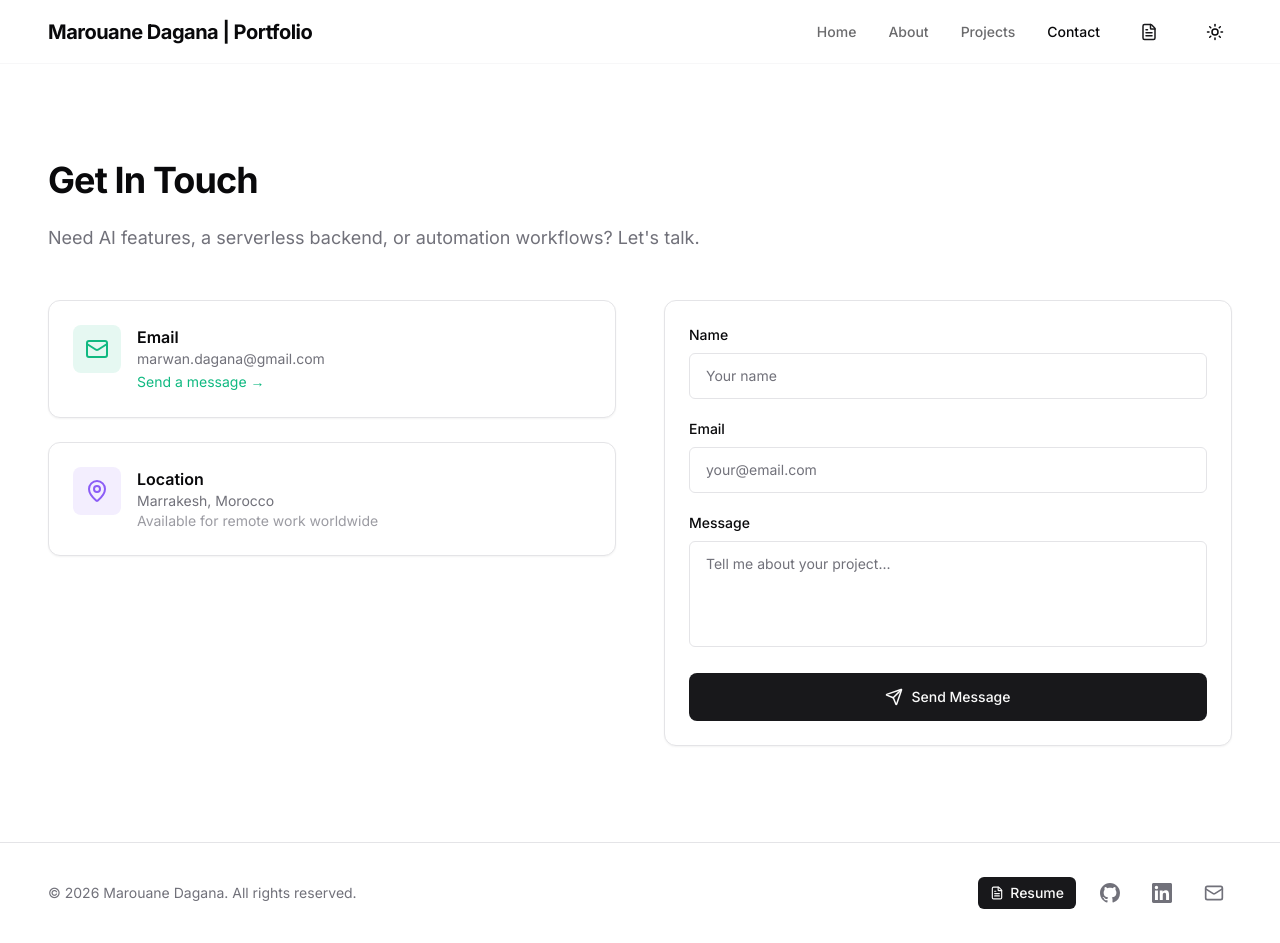
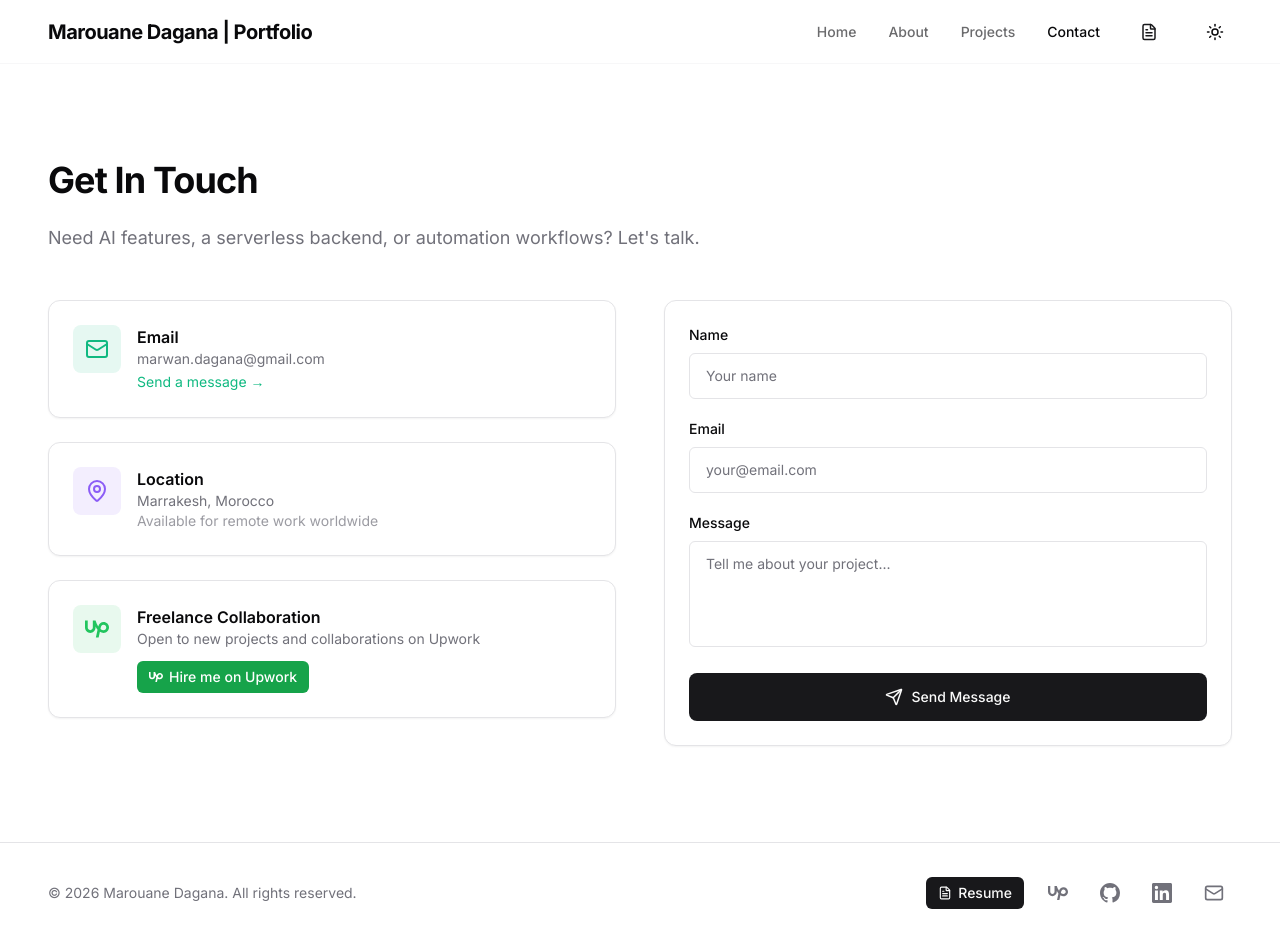
Before and after one commit to daganoo/daganoo-portfolio, a React (Create React App) app: page /contact in a window 1280 px wide. Built offline with nearby package versions, Linux system fonts and the light colour scheme.

Commit message:
add upwork link and stuff

```diff
--- a/src/components/Footer.tsx
+++ b/src/components/Footer.tsx
@@ -1,5 +1,6 @@
 import { Mail, FileText } from "lucide-react";
 import { GithubIcon } from "./icons/GithubIcon";
+import { UpworkIcon } from "./icons/UpworkIcon";
 
 const LinkedinIcon = ({ size }: { size: number }) => (
   <svg width={size} height={size} viewBox="0 0 24 24" fill="currentColor" role="img">
@@ -8,6 +9,7 @@ const LinkedinIcon = ({ size }: { size: number }) => (
 );
 
 const socialLinks = [
+  { icon: UpworkIcon, href: "https://www.upwork.com/freelancers/~01205234478041cf4f", label: "Upwork" },
   { icon: GithubIcon, href: "https://github.com/daganoo", label: "GitHub" },
   { icon: LinkedinIcon, href: "https://www.linkedin.com/in/marouane-dagana-418832264/", label: "LinkedIn" },
   { icon: Mail, href: "mailto:marwan.dagana@gmail.com", label: "Email" },
--- /dev/null
+++ b/src/components/icons/UpworkIcon.tsx
@@ -0,0 +1,5 @@
+export const UpworkIcon = ({ size }: { size: number }) => (
+  <svg width={size} height={size} viewBox="0 0 24 24" fill="currentColor" role="img">
+    <path d="M18.561 13.158c-1.102 0-2.135-.467-3.074-1.227l.228-1.076.008-.042c.207-1.143.849-3.06 2.839-3.06 1.492 0 2.703 1.212 2.703 2.703-.001 1.489-1.212 2.702-2.704 2.702zm0-8.14c-2.539 0-4.51 1.649-5.31 4.366-1.22-1.834-2.148-4.036-2.687-5.892H7.828v7.112c-.002 1.406-1.141 2.546-2.547 2.548-1.405-.002-2.543-1.143-2.545-2.548V3.492H0v7.112c0 2.914 2.37 5.303 5.281 5.303 2.913 0 5.283-2.389 5.283-5.303v-1.19c.529 1.107 1.182 2.229 1.974 3.221l-1.673 7.873h2.797l1.213-5.71c1.063.679 2.285 1.109 3.686 1.109 3 0 5.439-2.452 5.439-5.45 0-3-2.439-5.439-5.439-5.439z" />
+  </svg>
+);
--- a/src/data/experience.ts
+++ b/src/data/experience.ts
@@ -57,7 +57,8 @@ export const work: Experience[] = [
     title: "Freelance Full-Stack & AI Developer",
     organization: "Self-employed",
     location: "Remote",
-    startDate: "2023",
+    link: "https://www.upwork.com/freelancers/~01205234478041cf4f",
+    startDate: "2024",
     endDate: undefined,
     description:
       "Independent developer delivering cloud infrastructure, AI solutions, and full-stack applications for clients worldwide.",
@@ -66,7 +67,7 @@ export const work: Experience[] = [
       "Developed AI-powered chatbot using AWS Bedrock and RAG — answers questions from company documents",
       "Deployed full-stack e-commerce platform on AWS handling 100k+ monthly users with under 1s load times",
       "Built serverless contact form running at $0.50/month using Lambda, DynamoDB, and SES",
-      "Automated business workflows using n8n integrated with AWS services",
+      "Automated business workflows for Upwork clients using n8n integrated with AWS services",
     ],
     type: "work",
   },
--- a/src/sections/Contact.tsx
+++ b/src/sections/Contact.tsx
@@ -1,6 +1,7 @@
 import { useState, FormEvent } from "react";
 import { motion } from "framer-motion";
 import { Mail, MapPin, Send, Loader2 } from "lucide-react";
+import { UpworkIcon } from "../components/icons/UpworkIcon";
 
 const FORMSPREE_ENDPOINT = "https://formspree.io/f/mzdwaejr";
 
@@ -86,6 +87,29 @@ export const Contact = () => {
                 <p className="text-sm text-muted-foreground/70">
                   Available for remote work worldwide
                 </p>
+              </div>
+            </div>
+          </div>
+
+          <div className="rounded-xl border border-border bg-card p-6 shadow-sm">
+            <div className="flex items-start gap-4">
+              <div className="rounded-lg bg-green-500/10 p-3 text-green-500">
+                <UpworkIcon size={24} />
+              </div>
+              <div className="flex-1">
+                <h3 className="font-semibold text-card-foreground">Freelance Collaboration</h3>
+                <p className="mb-3 text-sm text-muted-foreground">
+                  Open to new projects and collaborations on Upwork
+                </p>
+                <a
+                  href="https://www.upwork.com/freelancers/~01205234478041cf4f"
+                  target="_blank"
+                  rel="noopener noreferrer"
+                  className="inline-flex items-center gap-1.5 rounded-md bg-green-600 px-3 py-1.5 text-sm font-medium text-white transition-all hover:bg-green-500"
+                >
+                  <UpworkIcon size={14} />
+                  Hire me on Upwork
+                </a>
               </div>
             </div>
           </div>
--- a/src/sections/Experience.tsx
+++ b/src/sections/Experience.tsx
@@ -1,6 +1,7 @@
 import { motion } from "framer-motion";
 import { Briefcase, GraduationCap } from "lucide-react";
 import { education, work } from "../data/experience";
+import { UpworkIcon } from "../components/icons/UpworkIcon";
 import type { Experience as ExperienceType } from "../types";
 
 const cardVariants = {
@@ -48,6 +49,17 @@ const TimelineCard = ({ exp, i }: { exp: ExperienceType; i: number }) => {
         <p className="mb-2 text-sm text-muted-foreground">
           {exp.organization}{exp.location ? ` · ${exp.location}` : ""}
         </p>
+        {exp.link && (
+          <a
+            href={exp.link}
+            target="_blank"
+            rel="noopener noreferrer"
+            className="mb-3 inline-flex items-center gap-1.5 rounded-md bg-[#14a800] px-3 py-1 text-sm font-medium text-white transition-colors hover:bg-[#14a800]/90"
+          >
+            <UpworkIcon size={14} />
+            Upwork
+          </a>
+        )}
         <p className="mb-3 text-sm leading-relaxed text-muted-foreground">
           {exp.description}
         </p>
--- a/src/types/index.ts
+++ b/src/types/index.ts
@@ -30,6 +30,7 @@ export interface Experience {
   title: string;
   organization: string;
   location: string;
+  link?: string;
   startDate: string;
   endDate?: string;
   description: string;
```
